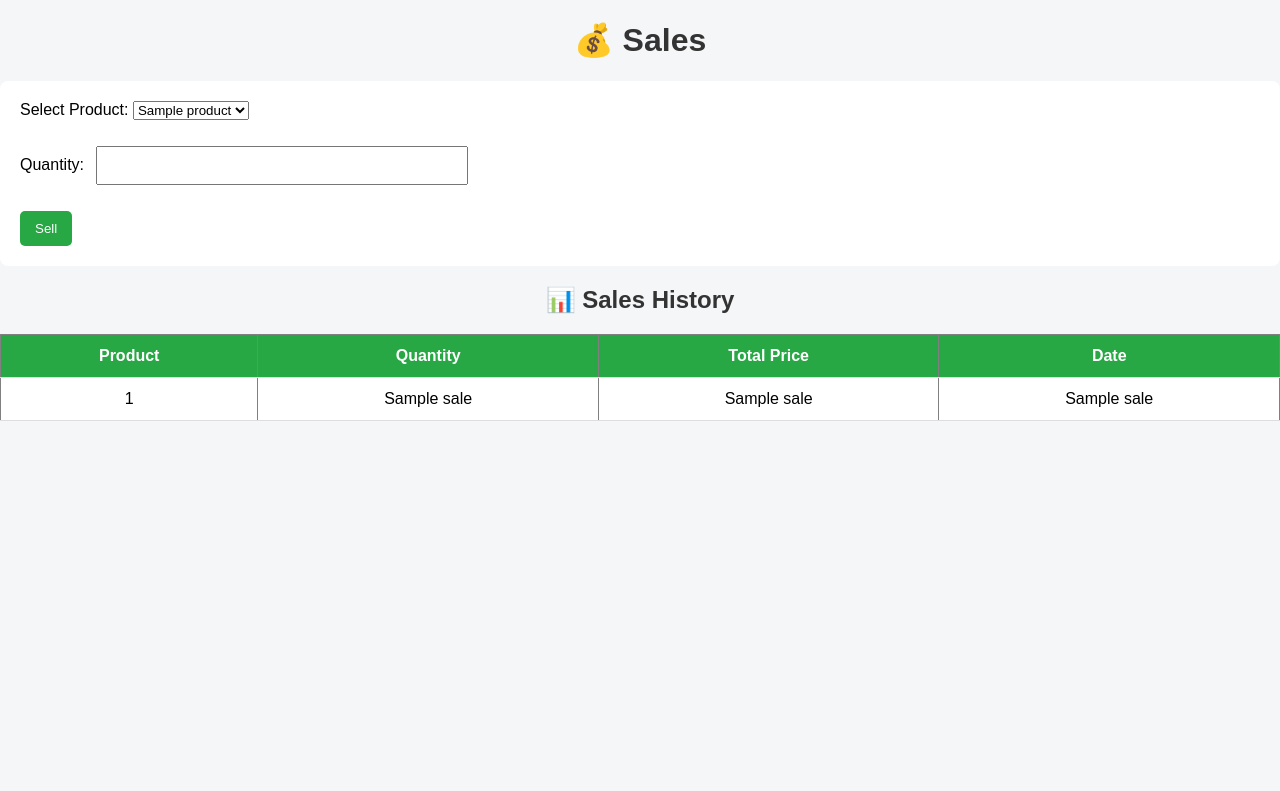
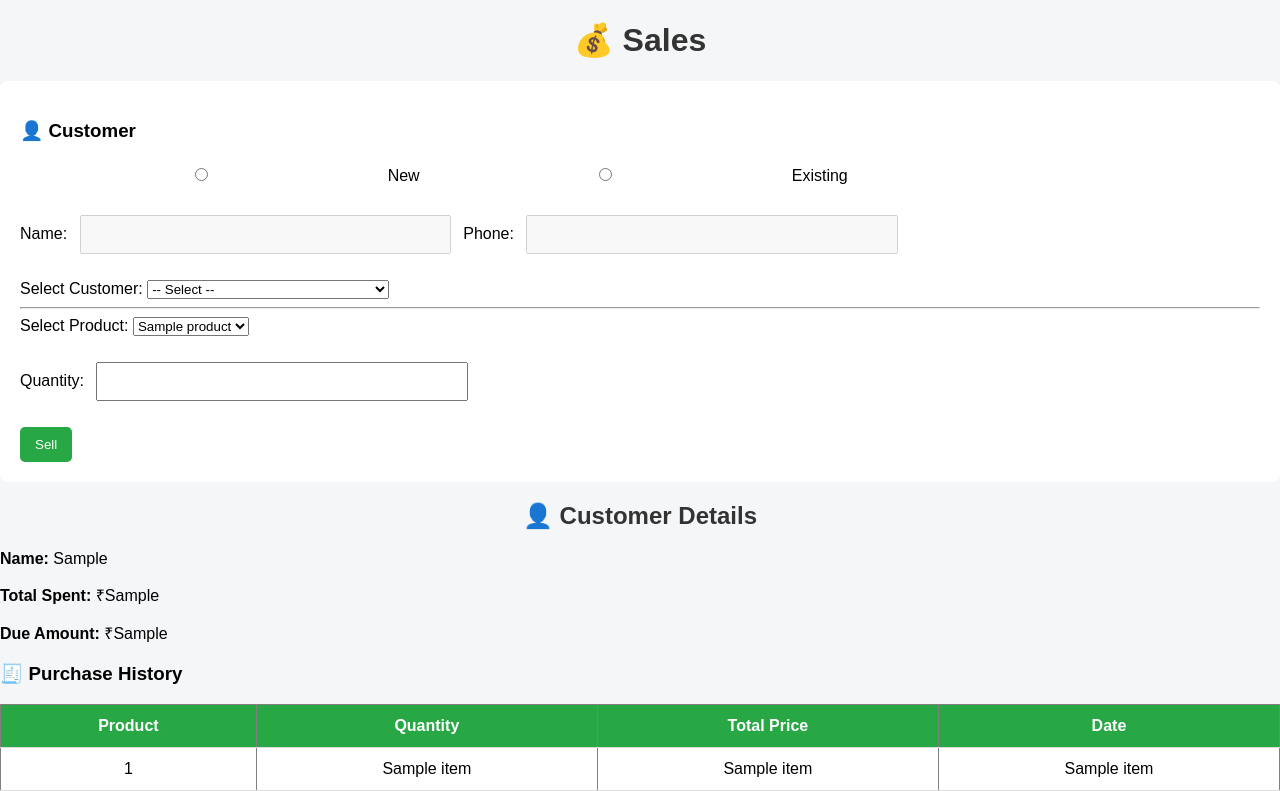
Before and after one commit to HetDedhia21/Inventicks, a Flask app: template templates/sales.html in a window 1280 px wide. Shown: the part 58-849 px from the top of the page. Before the commit the page ends 479 px from the top, so only its background shows below. Run offline with Flask 3, Linux system fonts and the light colour scheme; the template is opened without the code that fills it: most values are stand-ins (such as "Sample title", 1, 10 or a date in 2020).

Commit message:
Worked on sales page UI and customer data parsing logic

```diff
--- a/app.py
+++ b/app.py
@@ -1,8 +1,9 @@
-from flask import Flask, render_template, request, redirect
+from flask import Flask, render_template, request, redirect, url_for
 import sqlite3
 from flask import flash
 import csv
 import os
+from datetime import datetime
 
 app = Flask(__name__)
 
@@ -189,57 +190,136 @@ def sales():
 
     message = ""
 
-    if request.method == 'POST':
-        product_id = request.form['product_id']
-        quantity_sold = int(request.form['quantity'])
-
-        # Get product details
-        cursor.execute("SELECT name, quantity, price FROM products WHERE id = ?", (product_id,))
-        product = cursor.fetchone()
-
-        if product:
-            name, current_quantity, price = product
-
-            if quantity_sold > current_quantity:
-                message = "❌ Not enough stock!"
-            else:
-                new_quantity = current_quantity - quantity_sold
-
-                cursor.execute(
-                    "UPDATE products SET quantity = ? WHERE id = ?",
-                    (new_quantity, product_id)
-                )
-
-                total_price = quantity_sold * price
-
-                cursor.execute(
-                    "INSERT INTO sales (product_id, quantity_sold, total_price) VALUES (?, ?, ?)",
-                    (product_id, quantity_sold, total_price)
-                )
-
-                conn.commit()
-                message = "✅ Sale recorded successfully!"
-
-    # ✅ Fetch products (for dropdown)
-    cursor.execute("SELECT id, name FROM products")
+    # ✅ Always fetch products & customers (IMPORTANT FIX)
+    cursor.execute("SELECT * FROM products")
     products = cursor.fetchall()
 
-    # ✅ NEW: Fetch sales history
+    cursor.execute("SELECT id, name, phone FROM customers")
+    customers = cursor.fetchall()
+
+    # ✅ Fetch sales history
     cursor.execute('''
-        SELECT products.name, sales.quantity_sold, sales.total_price, sales.date
+        SELECT sales.id, products.name, sales.quantity_sold, sales.total_price, sales.date
         FROM sales
         JOIN products ON sales.product_id = products.id
         ORDER BY sales.date DESC
     ''')
     sales = cursor.fetchall()
 
+    selected_customer = None
+    customer_history = []
+    customer_id = None
+
+    if request.method == 'POST':
+
+        customer_type = request.form.get('customer_type')
+
+        # ✅ HANDLE NEW CUSTOMER
+        if customer_type == 'new':
+            name = request.form.get('new_name')
+            phone = request.form.get('new_phone')
+
+            if not name or not phone:
+                message = "Enter customer name & phone"
+            else:
+                cursor.execute(
+                    "INSERT INTO customers (name, phone, total_spent, due_amount) VALUES (?, ?, 0, 0)",
+                    (name, phone)
+                )
+                conn.commit()
+                customer_id = cursor.lastrowid
+
+        # ✅ HANDLE EXISTING CUSTOMER
+        elif customer_type == 'existing':
+            customer_id = request.form.get('existing_customer')
+
+            if not customer_id:
+                message = "Select a customer"
+
+            else:
+                # Get customer details
+                cursor.execute(
+                    "SELECT id, name, total_spent, due_amount FROM customers WHERE id=?",
+                    (customer_id,)
+                )
+                selected_customer = cursor.fetchone()
+
+                # Get customer history
+                cursor.execute('''
+                    SELECT products.name, sales.quantity_sold, sales.total_price, sales.date
+                    FROM sales
+                    JOIN products ON sales.product_id = products.id
+                    WHERE sales.customer_id = ?
+                    ORDER BY sales.date DESC
+                ''', (customer_id,))
+                customer_history = cursor.fetchall()
+
+        # ✅ HANDLE SALE SUBMISSION
+        product_id = request.form.get('product_id')
+        quantity = request.form.get('quantity')
+
+        if product_id and quantity:
+            try:
+                quantity = int(quantity)
+
+                if quantity <= 0:
+                    message = "Quantity must be positive"
+
+                else:
+                    # Get product details
+                    cursor.execute(
+                        "SELECT name, price, quantity FROM products WHERE id=?",
+                        (product_id,)
+                    )
+                    product = cursor.fetchone()
+
+                    if not product:
+                        message = "Product not found"
+
+                    elif product[2] < quantity:
+                        message = "Not enough stock"
+
+                    else:
+                        total_price = product[1] * quantity
+                        date = datetime.now().strftime("%Y-%m-%d %H:%M:%S")
+
+                        # Insert sale
+                        cursor.execute('''
+                            INSERT INTO sales (product_id, quantity_sold, total_price, date, customer_id)
+                            VALUES (?, ?, ?, ?, ?)
+                        ''', (product_id, quantity, total_price, date, customer_id))
+
+                        # Update stock
+                        cursor.execute(
+                            "UPDATE products SET quantity = quantity - ? WHERE id=?",
+                            (quantity, product_id)
+                        )
+
+                        # Update customer spending
+                        cursor.execute(
+                            "UPDATE customers SET total_spent = total_spent + ? WHERE id=?",
+                            (total_price, customer_id)
+                        )
+
+                        conn.commit()
+
+                        message = "Sale successful!"
+
+                        return redirect(url_for('sales'))
+
+            except ValueError:
+                message = "Invalid quantity"
+
     conn.close()
 
     return render_template(
         'sales.html',
         products=products,
+        customers=customers,  # ✅ THIS FIXES YOUR ERROR
+        sales=sales,
         message=message,
-        sales=sales
+        selected_customer=selected_customer,
+        customer_history=customer_history
     )
 
 @app.route('/dashboard')
--- a/templates/sales.html
+++ b/templates/sales.html
@@ -25,6 +25,44 @@
 
 <form method="POST">
 
+    <!-- ✅ NEW: CUSTOMER SELECTION -->
+    <h3>👤 Customer</h3>
+
+    <label>
+        <input type="radio" name="customer_type" value="new" required> New
+    </label>
+
+    <label>
+        <input type="radio" name="customer_type" value="existing"> Existing
+    </label>
+
+    <br><br>
+
+    <!-- ✅ NEW CUSTOMER INPUT -->
+    <div>
+        <label>Name:</label>
+        <input type="text" name="new_name">
+
+        <label>Phone:</label>
+        <input type="text" name="new_phone">
+    </div>
+
+    <br>
+
+    <!-- ✅ EXISTING CUSTOMER DROPDOWN -->
+    <div>
+        <label>Select Customer:</label>
+        <select name="existing_customer">
+            <option value="">-- Select --</option>
+            {% for c in customers %}
+                <option value="{{ c[0] }}">{{ c[1] }} ({{ c[2] }})</option>
+            {% endfor %}
+        </select>
+    </div>
+
+    <hr>
+
+    <!-- EXISTING FORM (UNCHANGED) -->
     <label>Select Product:</label>
     <select name="product_id">
         {% for product in products %}
@@ -43,7 +81,15 @@
 
 </form>
 
-<h2>📊 Sales History</h2>
+{% if selected_customer %}
+    <h2>👤 Customer Details</h2>
+
+    <!-- ✅ FIXED INDEXES -->
+    <p><strong>Name:</strong> {{ selected_customer[1] }}</p>
+    <p><strong>Total Spent:</strong> ₹{{ selected_customer[2] }}</p>
+    <p><strong>Due Amount:</strong> ₹{{ selected_customer[3] }}</p>
+
+    <h3>🧾 Purchase History</h3>
 
     <table border="1">
         <tr>
@@ -53,15 +99,63 @@
             <th>Date</th>
         </tr>
 
-    {% for sale in sales %}
+        {% for item in customer_history %}
         <tr>
-        <td>{{ sale[0] }}</td>
-        <td>{{ sale[1] }}</td>
-        <td>{{ sale[2] }}</td>
-        <td>{{ sale[3] }}</td>
+            <td>{{ item[0] }}</td>
+            <td>{{ item[1] }}</td>
+            <td>{{ item[2] }}</td>
+            <td>{{ item[3] }}</td>
         </tr>
         {% endfor %}
     </table>
+{% endif %}
+
+<script type="application/json" id="customer-data">
+    {{ customers | default('[]') | tojson }}
+</script>
+
+<script>
+    const customerDropdown = document.querySelector('[name="existing_customer"]');
+    const nameInput = document.querySelector('[name="new_name"]');
+    const phoneInput = document.querySelector('[name="new_phone"]');
+
+    // Store customer data from Flask
+    window.customers = JSON.parse(document.getElementById('customer-data').textContent || '[]');
+
+    customerDropdown.addEventListener('change', function () {
+        const selectedId = this.value;
+
+        const customer = window.customers.find(c => c[0] == selectedId);
+
+        if (customer) {
+            nameInput.value = customer[1];
+            phoneInput.value = customer[2];
+        }
+    });
+</script>
+
+<script>
+    const newRadio = document.querySelector('input[value="new"]');
+    const existingRadio = document.querySelector('input[value="existing"]');
+
+    const newFields = document.querySelectorAll('[name="new_name"], [name="new_phone"]');
+    const dropdown = document.querySelector('[name="existing_customer"]');
+
+    function toggleFields() {
+        if (newRadio.checked) {
+            newFields.forEach(f => f.disabled = false);
+            dropdown.disabled = true;
+        } else {
+            newFields.forEach(f => f.disabled = true);
+            dropdown.disabled = false;
+        }
+    }
+
+    newRadio.addEventListener('change', toggleFields);
+    existingRadio.addEventListener('change', toggleFields);
+
+    toggleFields(); // run on load
+</script>
 
 </body>
 </html>
```
Also changed, not shown: init_db.py (+13 -0 lines). Lines whose indentation alone changed are shown as unchanged.
